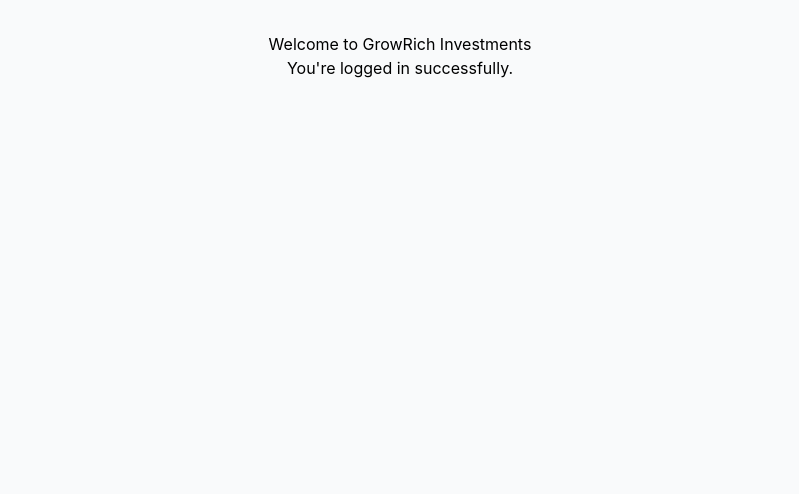
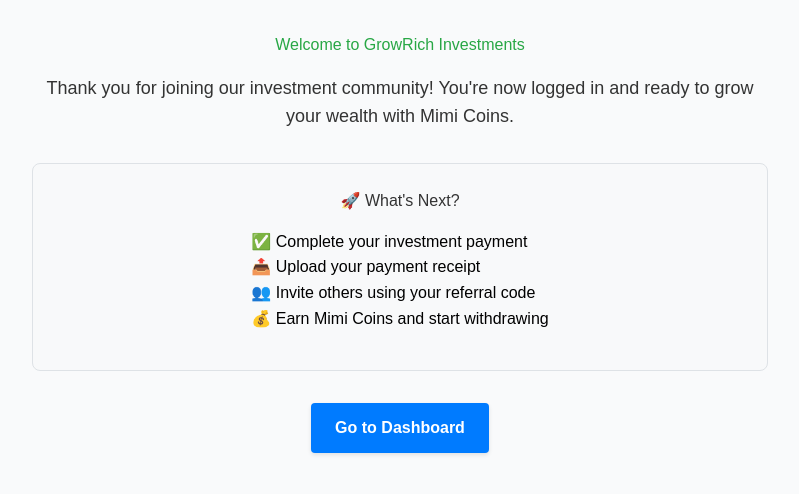
Before and after one commit to YBspotted20045/Grow-rich-investinm, a React (Vite) app: page /home in a window 1280 px wide. Shown: the top 494 px of the page, without its empty margins (240-1039 px from the left). Built offline with nearby package versions, Linux system fonts and the light colour scheme; sample sign-in values are in the browser's storage; the HTML template or start-up script is replaced by a standard one.

Commit message:
Update Home.jsx

```diff
--- a/src/pages/Home.jsx
+++ b/src/pages/Home.jsx
@@ -1,10 +1,76 @@
+// src/pages/Home.jsx
+
 import React from 'react';
+import { Link } from 'react-router-dom';
 
 const Home = () => {
   return (
-    <div style={{ padding: "2rem", textAlign: "center" }}>
-      <h1>Welcome to GrowRich Investments</h1>
-      <p>You're logged in successfully.</p>
+    <div style={{
+      padding: "2rem",
+      textAlign: "center",
+      maxWidth: "800px",
+      margin: "0 auto",
+      fontFamily: "Arial, sans-serif",
+      lineHeight: "1.6"
+    }}>
+      <h1 style={{
+        color: "#28a745",
+        marginBottom: "1rem"
+      }}>
+        Welcome to GrowRich Investments
+      </h1>
+
+      <p style={{
+        fontSize: "18px",
+        color: "#333",
+        marginBottom: "2rem"
+      }}>
+        Thank you for joining our investment community! You're now logged in and ready to grow your wealth with Mimi Coins.
+      </p>
+
+      <div style={{
+        backgroundColor: "#f8f9fa",
+        border: "1px solid #dee2e6",
+        borderRadius: "8px",
+        padding: "1.5rem",
+        marginBottom: "2rem"
+      }}>
+        <h2 style={{
+          color: "#333",
+          marginTop: 0
+        }}>
+          🚀 What's Next?
+        </h2>
+        <ul style={{
+          textAlign: "left",
+          display: "inline-block",
+          margin: "15px 0"
+        }}>
+          <li>✅ Complete your investment payment</li>
+          <li>📤 Upload your payment receipt</li>
+          <li>👥 Invite others using your referral code</li>
+          <li>💰 Earn Mimi Coins and start withdrawing</li>
+        </ul>
+      </div>
+
+      <Link
+        to="/dashboard"
+        style={{
+          backgroundColor: "#007bff",
+          color: "white",
+          padding: "12px 24px",
+          textDecoration: "none",
+          borderRadius: "4px",
+          fontWeight: "bold",
+          display: "inline-block",
+          boxShadow: "0 2px 4px rgba(0,0,0,0.1)",
+          transition: "background 0.3s"
+        }}
+        onMouseOver={(e) => e.target.style.backgroundColor = "#0056b3"}
+        onMouseOut={(e) => e.target.style.backgroundColor = "#007bff"}
+      >
+        Go to Dashboard
+      </Link>
     </div>
   );
 };
```
